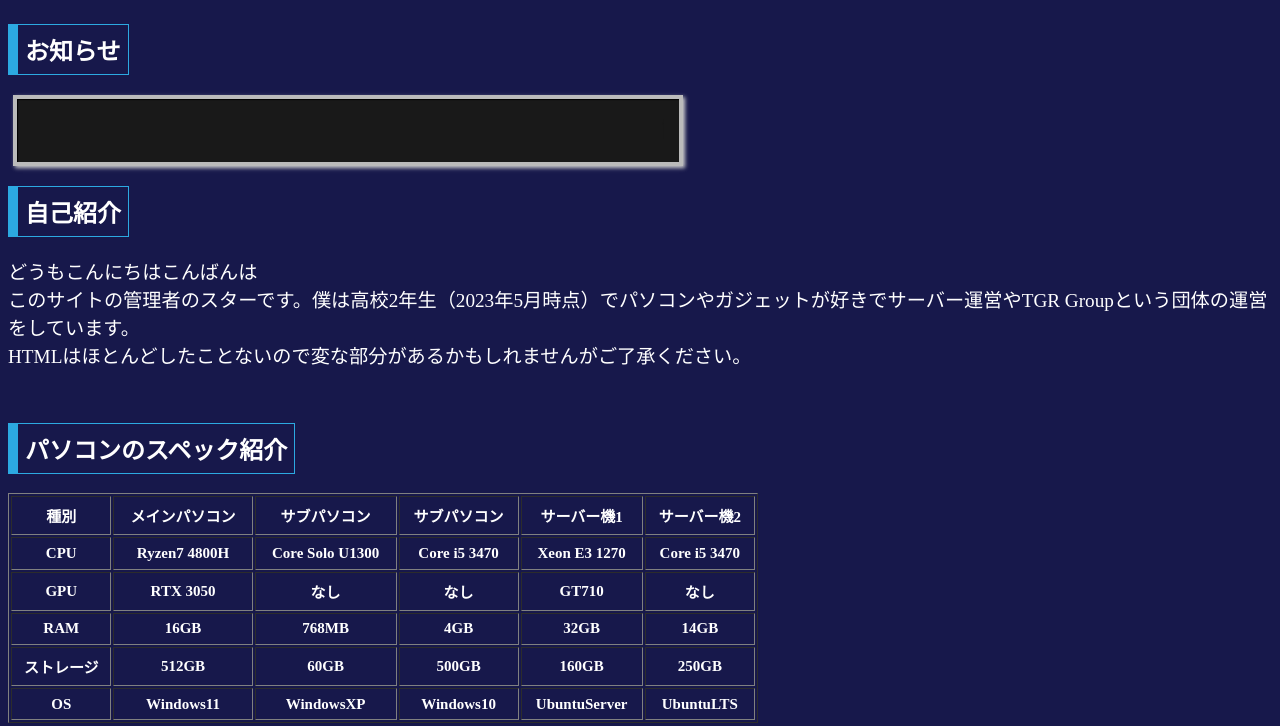
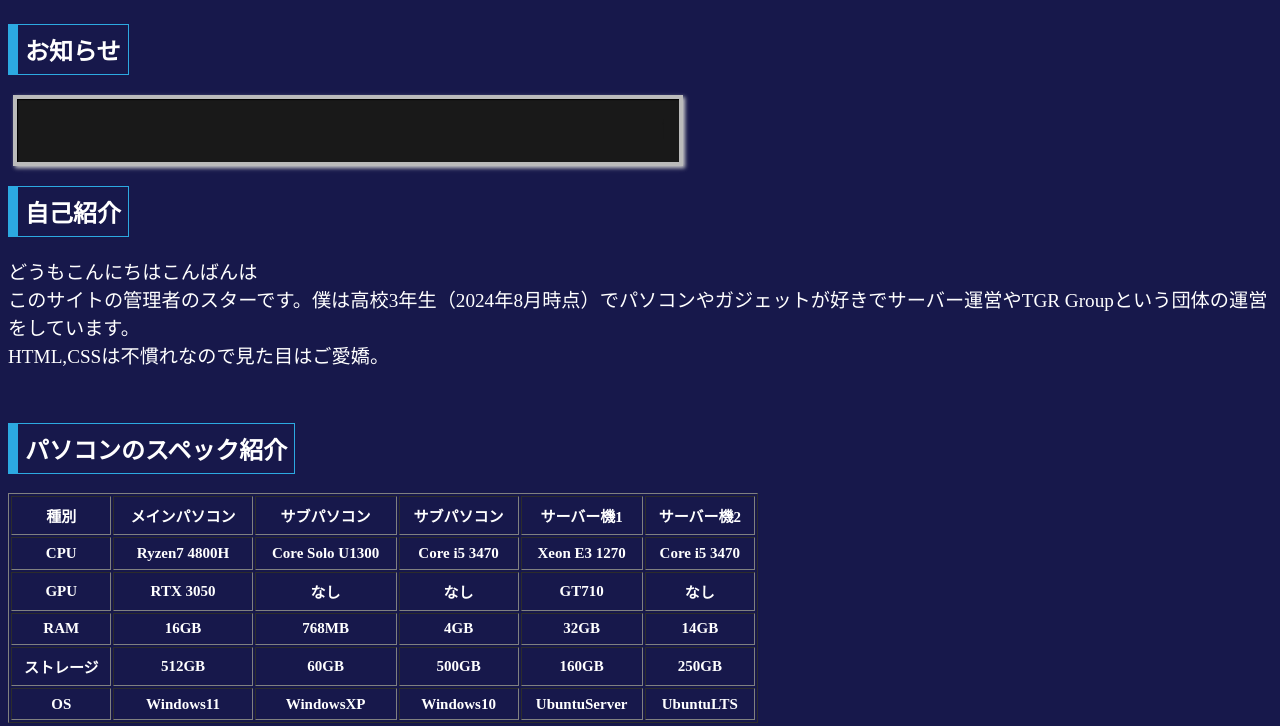
Before and after one commit to starprivate55/new-site, a plain HTML site: page index.html in a window 1280 px wide. Shown: the part 74-800 px from the top of the page. Drawn offline with Linux system fonts and the light colour scheme.

Commit message:
Update index.html

```diff
--- a/index.html
+++ b/index.html
@@ -60,7 +60,7 @@
         </big>
     </div>
     <h2>自己紹介</h2>
-    <p><big>どうもこんにちはこんばんは<br>このサイトの管理者のスターです。僕は高校2年生（2023年5月時点）でパソコンやガジェットが好きでサーバー運営やTGR Groupという団体の運営をしています。<br>HTMLはほとんどしたことないので変な部分があるかもしれませんがご了承ください。</big></p>
+    <p><big>どうもこんにちはこんばんは<br>このサイトの管理者のスターです。僕は高校3年生（2024年8月時点）でパソコンやガジェットが好きでサーバー運営やTGR Groupという団体の運営をしています。<br>HTML,CSSは不慣れなので見た目はご愛嬌。</big></p>
     <br><h2>パソコンのスペック紹介</h2>
            <table id="example" border="1" bgcolor="#17184b" width="750" height="230" style="font-size : 15px;">
                <tr>
```
